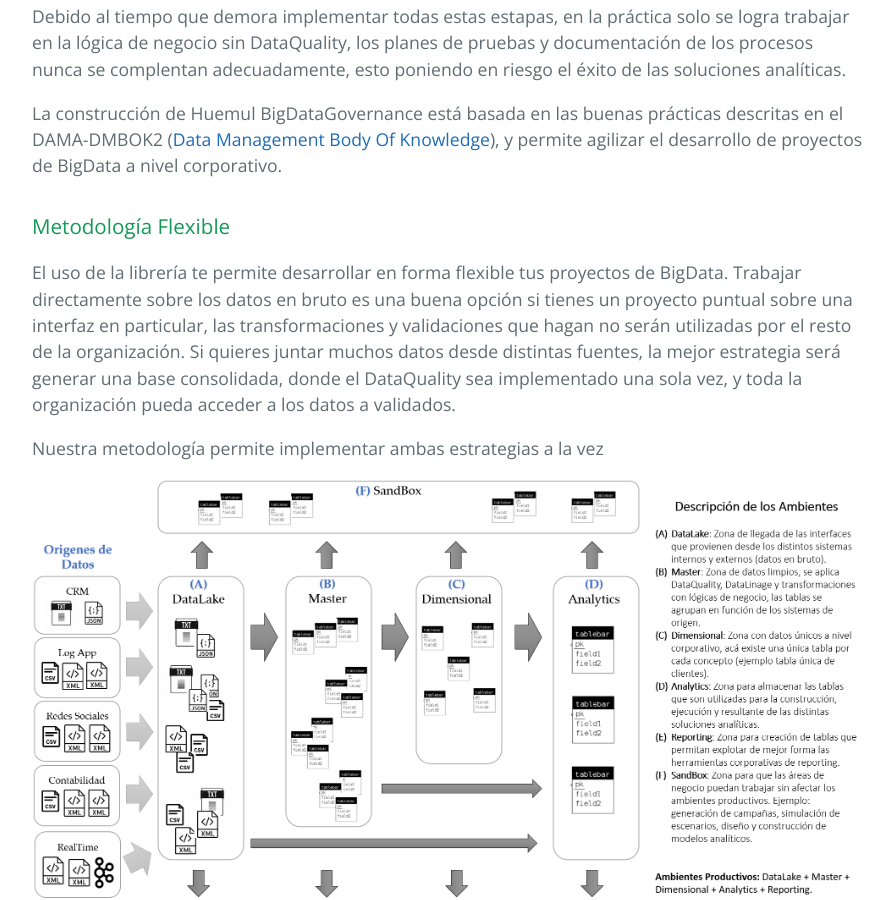
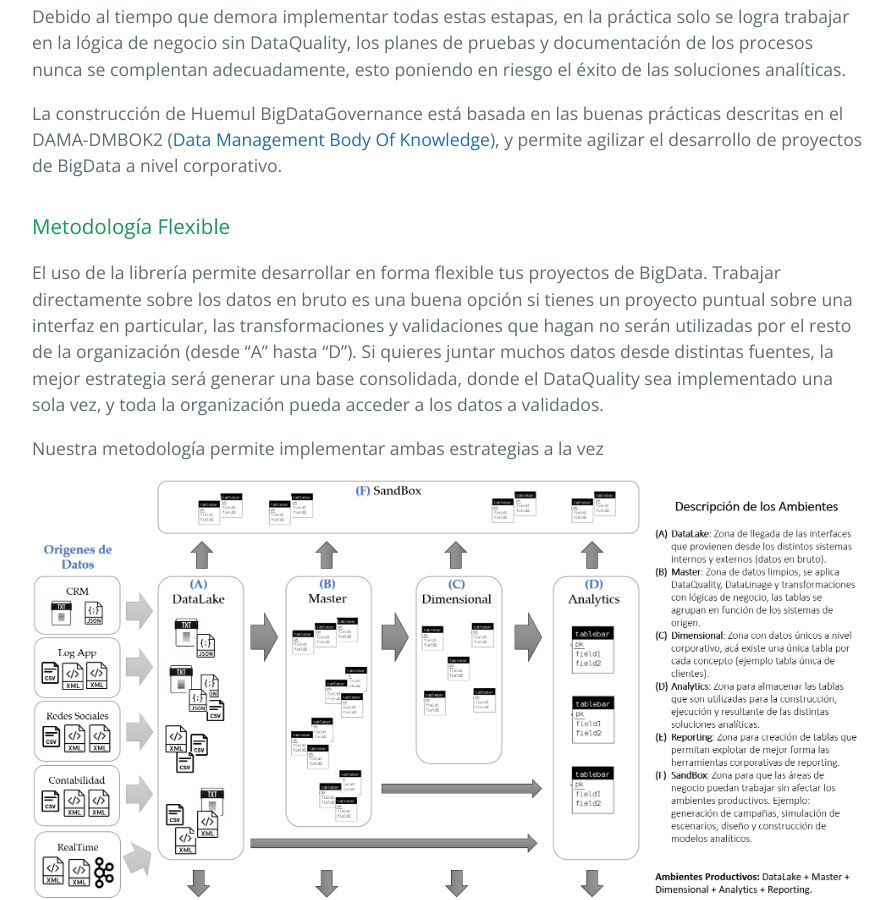
Before and after one commit to HuemulSolutions/HuemulSolutions.github.io, a Jekyll site: the page built from index.md, in a window 1280 px wide and 900 px high, scrolled down 2947 px. Shown: the whole window, without its empty margins (192-1085 px from the left). Built offline with Jekyll 4.4.1, drawn with Linux system fonts in a browser that asks for light colours.

Commit message:
Update index.md

```diff
--- a/index.md
+++ b/index.md
@@ -40,7 +40,7 @@
 La construcción de Huemul BigDataGovernance está basada en las buenas prácticas descritas en el DAMA-DMBOK2 ([Data Management Body Of Knowledge](www.dama.org)), y permite agilizar el desarrollo de proyectos de BigData a nivel corporativo.
 
 ### Metodología Flexible
-El uso de la librería te permite desarrollar en forma flexible tus proyectos de BigData. Trabajar directamente sobre los datos en bruto es una buena opción si tienes un proyecto puntual sobre una interfaz en particular, las transformaciones y validaciones que hagan no serán utilizadas por el resto de la organización. Si quieres juntar muchos datos desde distintas fuentes, la mejor estrategia será generar una base consolidada, donde el DataQuality sea implementado una sola vez, y toda la organización pueda acceder a los datos a validados.
+El uso de la librería permite desarrollar en forma flexible tus proyectos de BigData. Trabajar directamente sobre los datos en bruto es una buena opción si tienes un proyecto puntual sobre una interfaz en particular, las transformaciones y validaciones que hagan no serán utilizadas por el resto de la organización (desde "A" hasta "D"). Si quieres juntar muchos datos desde distintas fuentes, la mejor estrategia será generar una base consolidada, donde el DataQuality sea implementado una sola vez, y toda la organización pueda acceder a los datos a validados.
 
 Nuestra metodología permite implementar ambas estrategias a la vez
 
```
